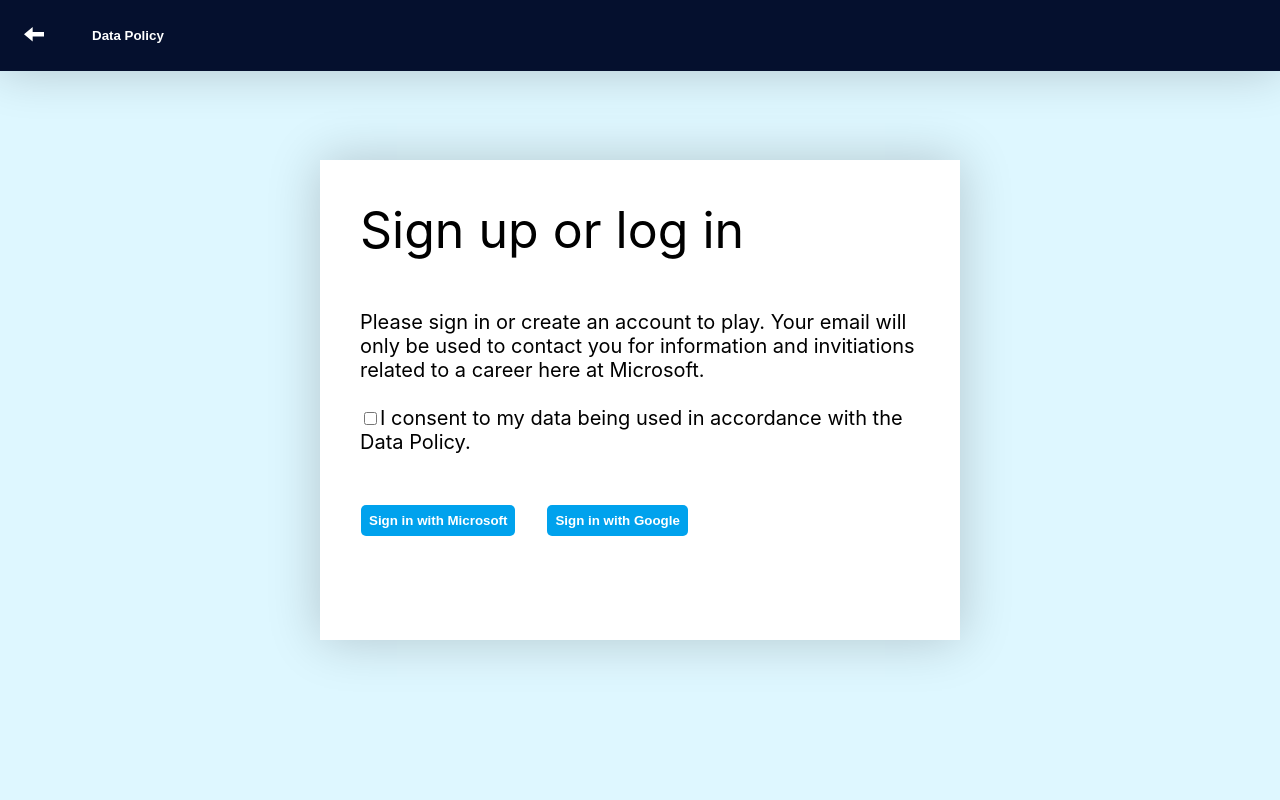
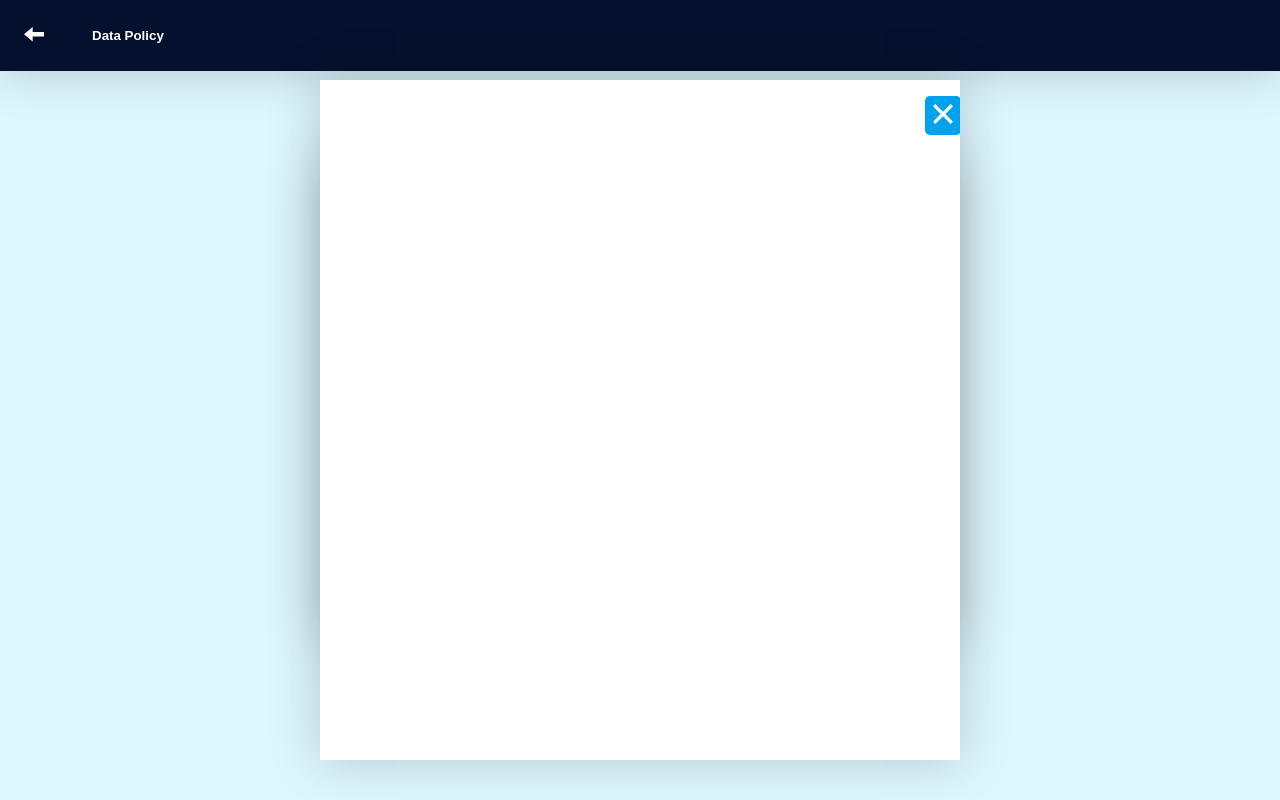
Before and after one commit to gwood1963/group-design-practical, a React (Create React App) app: page /signup in a window 1280 px wide. Both pictures are taken after a click on the button "Data Policy". Built offline with nearby package versions, Linux system fonts and the light colour scheme.

Commit message:
T40 data policy pop up, text not yet added.

```diff
--- a/src/index.css
+++ b/src/index.css
@@ -57,6 +57,23 @@
   justify-content: left;
   flex-direction: column;
   display: flex;
+}
+
+#DataPolicy.whitePopOut {
+
+  visibility: hidden;
+}
+
+#DataPolicy.whitePopOut.show {
+  visibility: visible;
+  position: absolute;
+  top: 10%;
+  left: 25%;
+  width: 50%;
+  height: 85%;
+  overflow-x: hidden;
+  overflow-y: scroll;
+
 }
 
 
--- a/src/pages/SignupPage.tsx
+++ b/src/pages/SignupPage.tsx
@@ -10,6 +10,7 @@
 import { useNavigate } from "react-router-dom";
 import ActionButton from "../components/ActionButton";
 import MainWrapper from "../components/ContentWrapper";
+import ImageActionButton from "../components/ImageActionButton";
 
 const SignupPage = () => {
   const navigate = useNavigate();
@@ -46,14 +47,20 @@
           backcolor="rgba(0,0,0,0)"
         />
         <ActionButton
-          onClick={() => {}}
+          onClick={() => {
+            var datapolicy = document.getElementById("DataPolicy")!;
+            datapolicy?.classList.toggle("show");
+          }}
           text="Data Policy"
           backcolor="rgba(0,0,0,0)"
         />{" "}
         {/** Code to display data policy */}
       </div>
       <MainWrapper justifyContent="space-around">
-        <div className="whitePopOut">
+
+
+
+        <div className="whitePopOut" style ={{position: "absolute", top: "20%", left: "25%"}}>
           <div
             className="textbox"
             style={{
@@ -61,6 +68,7 @@
               top: "30px",
               left: "30px",
               fontSize: "50px",
+
             }}
           >
             Sign up or log in
@@ -104,6 +112,12 @@
             )}
           </div>
         </div>
+        <div id = "DataPolicy" className = "whitePopOut" >
+          <div style = {{position: "relative", left: "92%"}}>
+            <ImageActionButton image = "/close.svg" text = "Close" onClick = {() => {var datapolicy = document.getElementById("DataPolicy")!; datapolicy?.classList.toggle("show");}}/>
+          </div>
+          <div className = "textbox" style ={{position: "relative", width: "100%", height: "80"}}></div>
+        </div>
       </MainWrapper>
     </>
   );
```
Also changed, not shown: public/close.svg (added).
